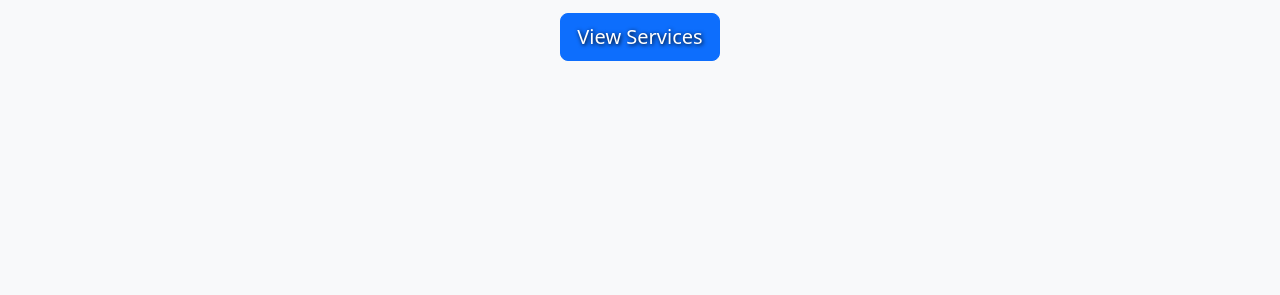
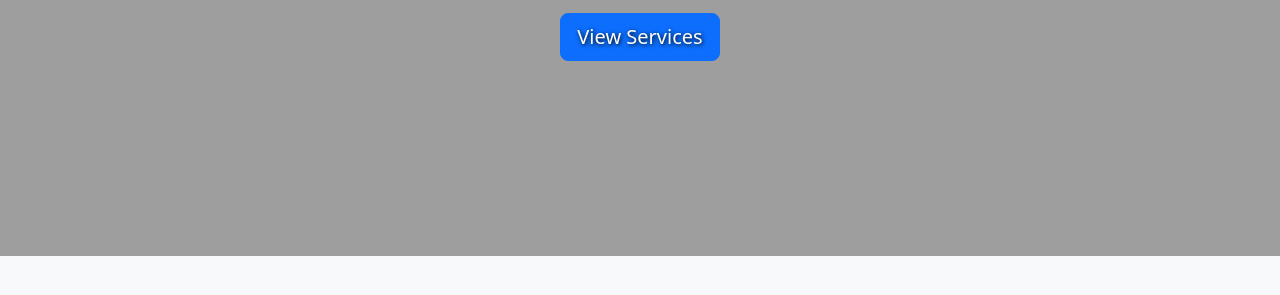
Before and after one commit to nabiswa-cmd/cyber, a plain HTML site: page index.html in a window 1280 px wide. Shown: the part 370-665 px from the top of the page. Drawn offline with nearby package versions, Linux system fonts and the light colour scheme; the site is published under a folder, as on GitHub Pages, so addresses that start at the root find nothing.

Commit message:
Fix HTML encoding issues in index.html

```diff
--- a/index.html
+++ b/index.html
@@ -13,7 +13,7 @@
             background: #f8f9fa;
         }
         .hero {
-            background: url('/photo-1519389950473-47ba0277781c\ \(1\).jpeg') center/cover no-repeat;
+            background: url('photo-1519389950473-47ba0277781c\ \(1\).jpeg') center/cover no-repeat;
             height: 70vh;
             display: flex;
             align-items: center;
```
